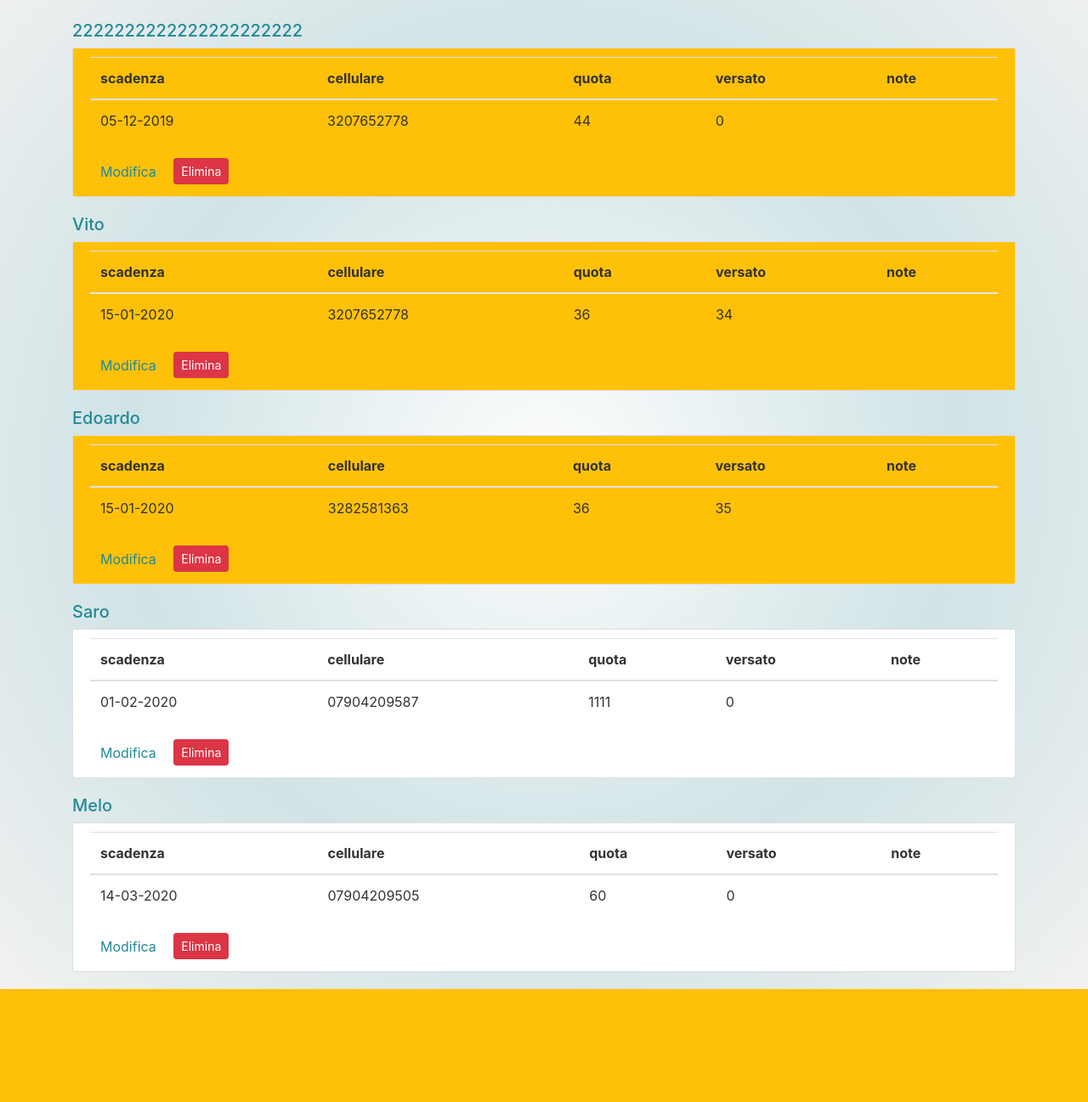
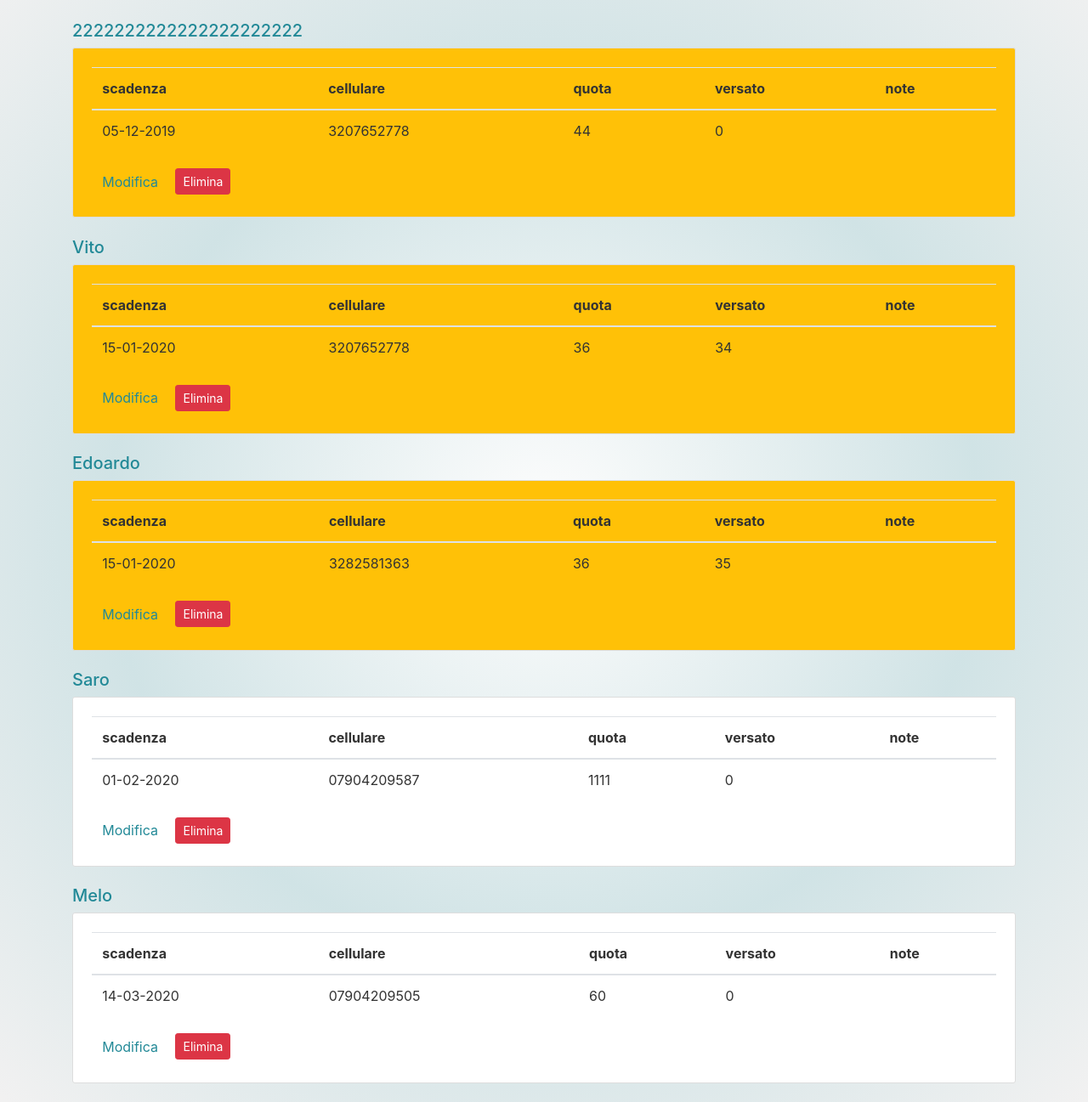
Before and after one commit to Mirkotorrisi/subscriptionstracker, a Flask app: page / in a window 1280 px wide. Shown: the part 56-1353 px from the top of the page at 85% size. Before the commit the page ends 1220 px from the top, so only its background shows below. Run offline with Flask 2, Linux system fonts and the light colour scheme; a user stored in the database is signed in; data comes from the database, SQL or seed files in the repository; some libraries are stand-ins or nearby versions.

Commit message:
make it better

```diff
--- a/blog/static/main.css
+++ b/blog/static/main.css
@@ -49,10 +49,10 @@
  }
   .content-section {
     background: #ffffff;
-    padding: 10px 20px;
+    padding: 2% 2%;
     border: 1px solid #dddddd;
     border-radius: 3px;
-    margin-bottom: 20px;
+    margin-bottom: 2%;
   }
 
   .form-control{
```
